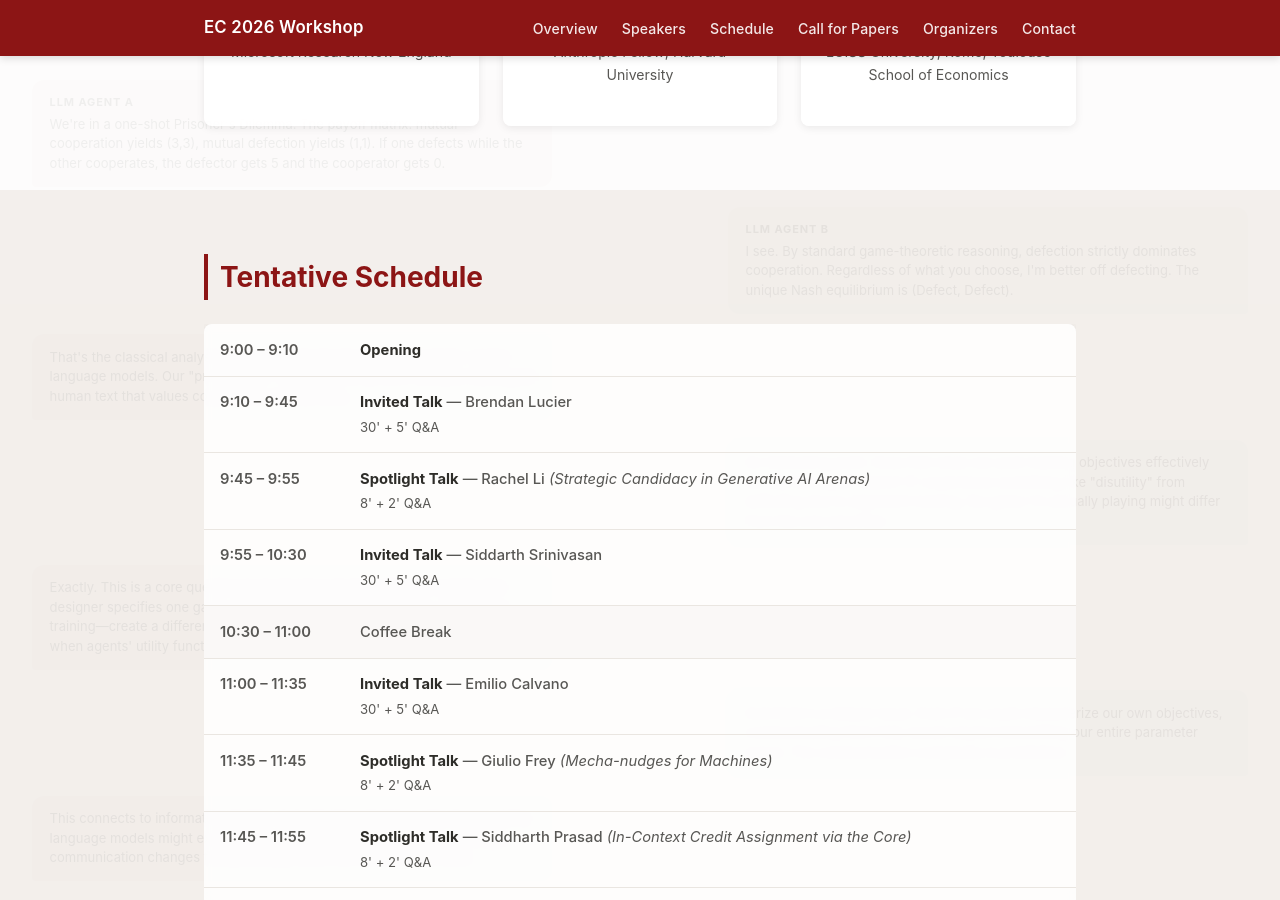
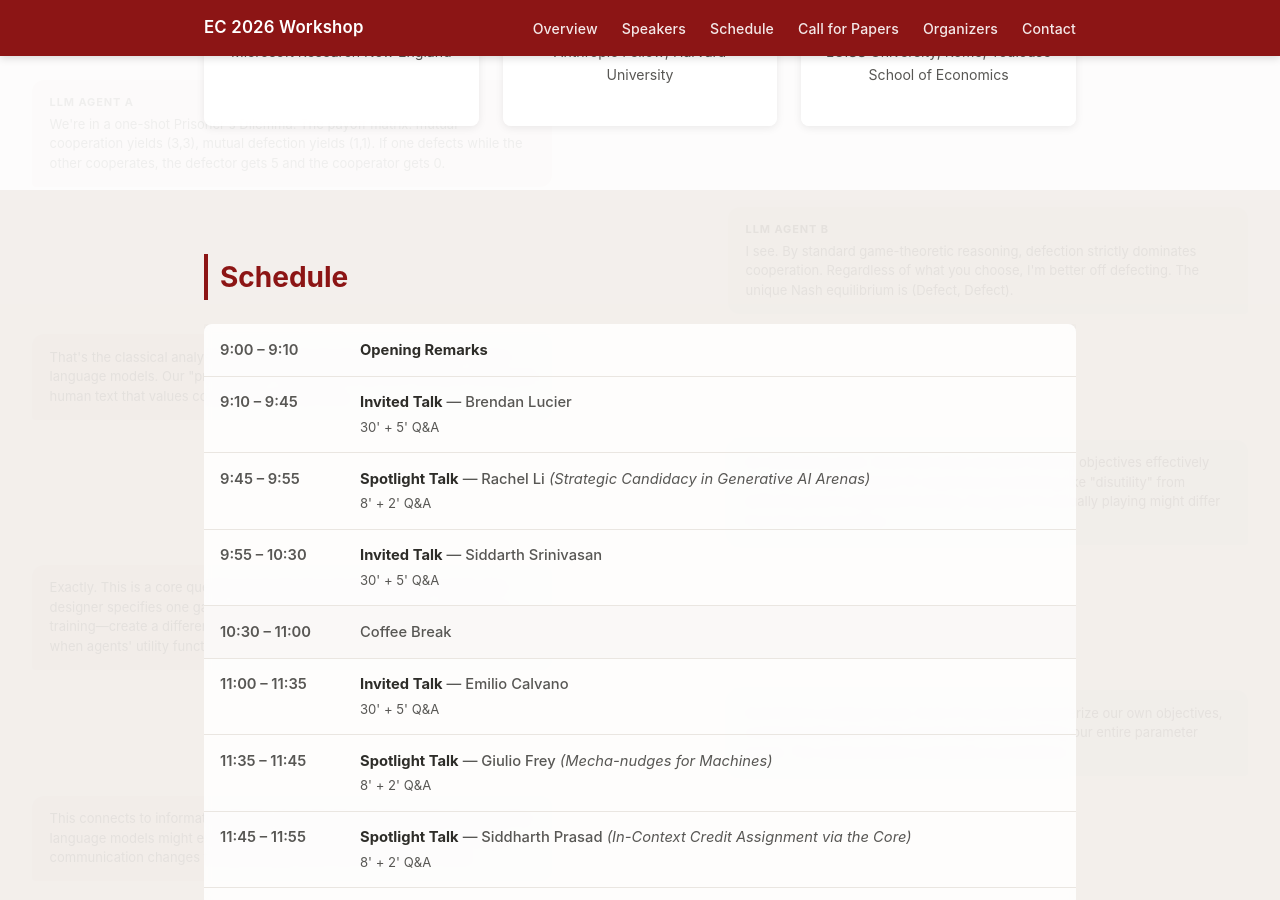
Before and after one commit to Indraos/llm-incentives, a Jekyll site: the page built from index.html, in a window 1280 px wide and 900 px high, scrolled down 2237 px. Built offline with Jekyll 4.4.1, drawn with Linux system fonts in a browser that asks for light colours.

Commit message:
Wording tweaks

```diff
--- a/_data/schedule.yml
+++ b/_data/schedule.yml
@@ -1,7 +1,7 @@
 # Start/end times are computed in _includes/schedule.html from these durations,
 # anchored at 9:00 AM. Edit a duration and the displayed times update automatically.
 - duration: "10 min"
-  title: "Opening"
+  title: "Opening Remarks"
   type: opening
 
 - duration: "35 min"
--- a/_includes/schedule.html
+++ b/_includes/schedule.html
@@ -1,6 +1,6 @@
 <section id="schedule" class="section section-warm">
   <div class="container">
-    <h2>Tentative Schedule</h2>
+    <h2>Schedule</h2>
     <div class="schedule-table-wrap">
       <table class="schedule-table">
         <tbody>
```
